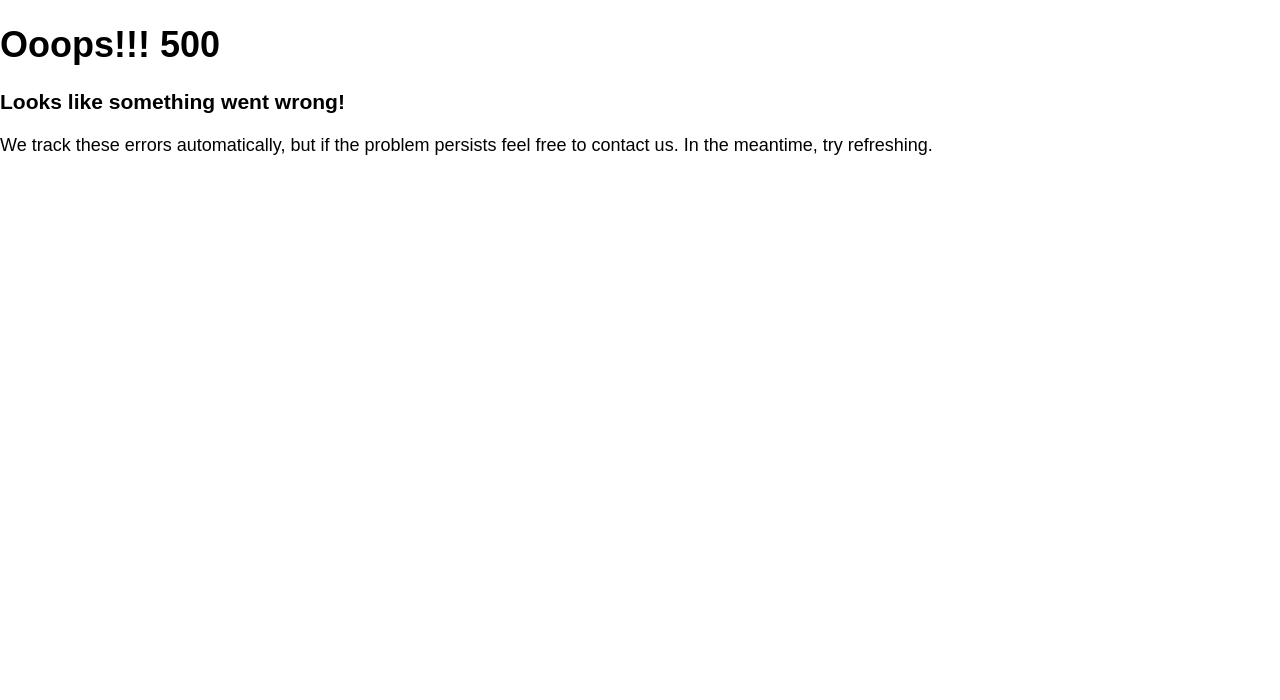
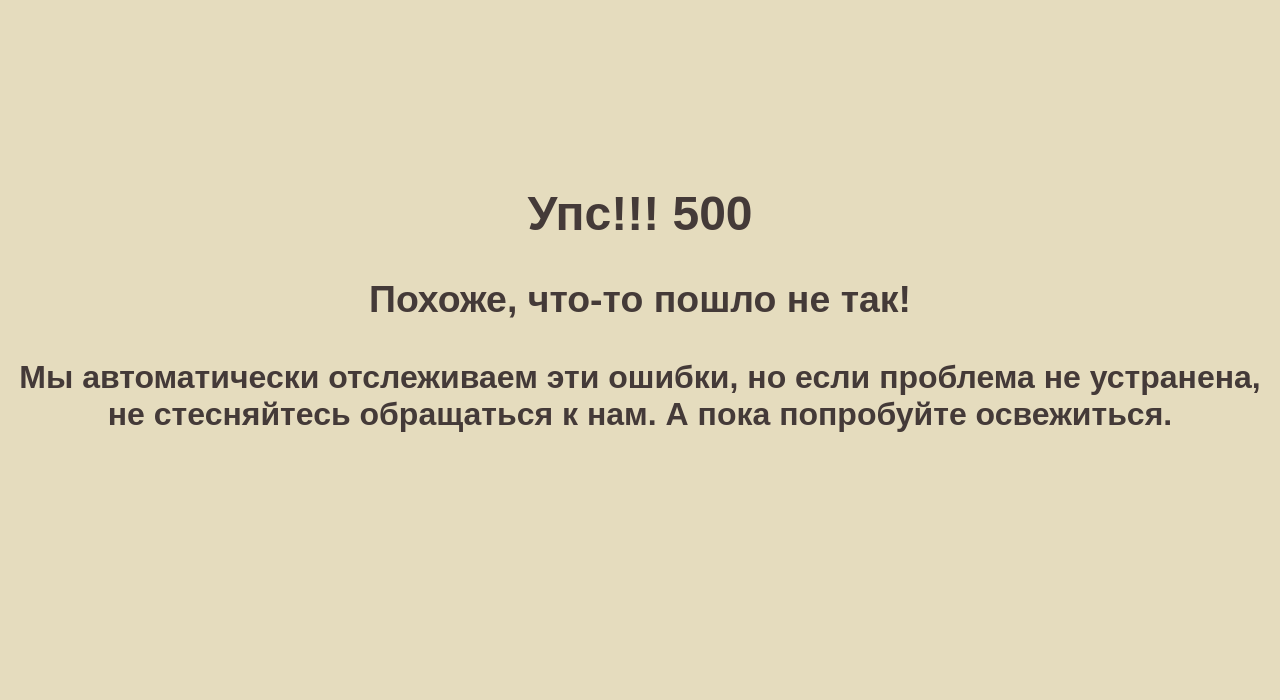
Before and after one commit to PavelGrebenshikov/butterfly, a Django app: template butterfly/templates/500.html in a window 1280 px wide. Shown: the part 100-800 px from the top of the page. Run offline with Django 3.2, Linux system fonts and the light colour scheme; the template is opened without the code that fills it, so the values that code supplies are empty; parts of the project's set-up code (start-up, migrations or seed data) failed here and were passed over.

Commit message:
Updated error templates

```diff
--- a/butterfly/templates/500.html
+++ b/butterfly/templates/500.html
@@ -1,11 +1,22 @@
 {% extends "base.html" %}
+
+{% load static %}
+
+{% block styles %}
+    <link rel="stylesheet" href="{% static 'css/normalize.css' %}">
+    <link rel="stylesheet" href="{% static 'css/style.css' %}">
+{% endblock styles %}
 
 {% block title %}Server Error{% endblock %}
 
 {% block content %}
-<h1>Ooops!!! 500</h1>
-
-<h3>Looks like something went wrong!</h3>
-
-<p>We track these errors automatically, but if the problem persists feel free to contact us. In the meantime, try refreshing.</p>
-{% endblock content %}
+<div class="box" style="display: flex; justify-content: center; align-items: center; height: calc(100vh - 100px); background-color: #E5DCBE;">
+    <div class="wrap" style="font-size: 32px; font-weight: bold; text-align: center; color: #443A38;">
+         <div class="title">
+             <h2 style="margin: -50px 0 0 0; padding: 0;">Упс!!! 500</h2>
+             <h3>Похоже, что-то пошло не так!</h3>
+             <p>Мы автоматически отслеживаем эти ошибки, но если проблема не устранена, не стесняйтесь обращаться к нам. А пока попробуйте освежиться.</p>
+         </div>
+    </div>
+ </div>
+ {% endblock content %}
```
Also changed, not shown: butterfly/templates/403.html (+17 -4 lines), butterfly/templates/404.html (+14 -4 lines).
